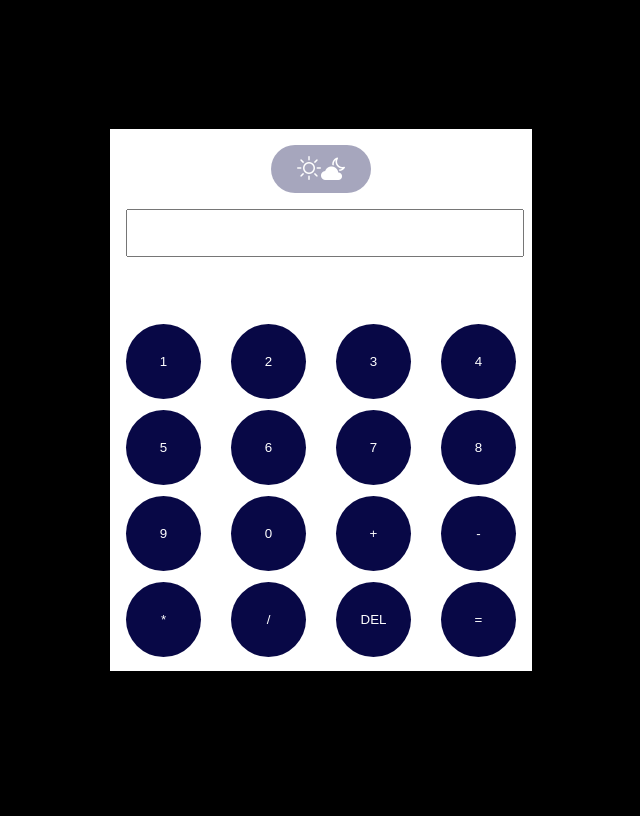
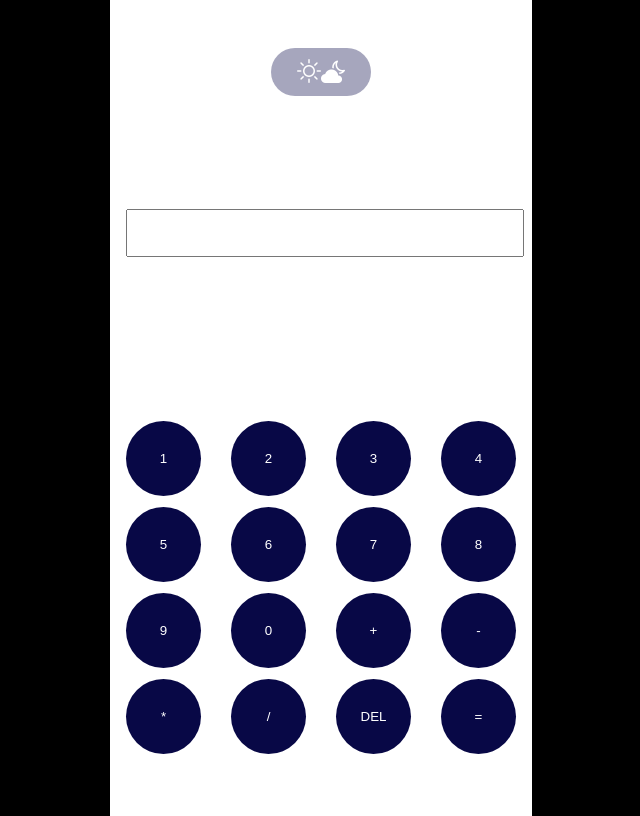
Before and after one commit to CarlTeclancing/calculator, a plain HTML site: page index.html in a window 1280 px wide. Shown: the whole page, without its empty margins (319-959 px from the left). Drawn offline with nearby package versions, Linux system fonts and the light colour scheme.

Commit message:
modified the style sheet

```diff
--- a/style/style.css
+++ b/style/style.css
@@ -10,10 +10,10 @@ body{
 }
 .container{
     width: 390px;
-    height: auto;
+    height: 100vh;
     display: flex;
     align-items: center;
-    justify-content: center;
+    justify-content: space-around;
     flex-direction: column;
     padding: 16px;
     background-color: white;
```
